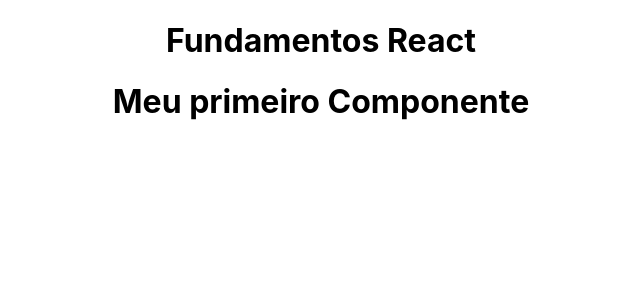
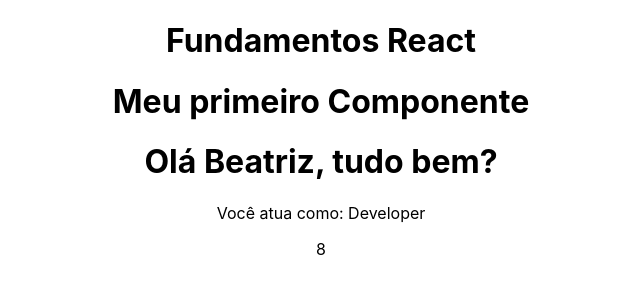
Before and after one commit to BiSousa/react_course, a React (Create React App) app in the folder 2_FUNDAMENTOS/fundamentos/: page / in a window 1280 px wide. Shown: the top 300 px of the page, without its empty margins (319-959 px from the left). Built offline with nearby package versions, Linux system fonts and the light colour scheme.

Commit message:
feat: add TemplateExpressions component to display user information

```diff
--- a/2_FUNDAMENTOS/fundamentos/src/App.js
+++ b/2_FUNDAMENTOS/fundamentos/src/App.js
@@ -1,5 +1,6 @@
 // components
 import FirstComponent from "./components/FirstComponent";
+import TemplateExpressions from "./components/TemplateExpressions";
 
 // styles/css
 import "./App.css";
@@ -9,6 +10,7 @@
     <div className="App">
       <h1>Fundamentos React</h1>
       <FirstComponent />
+      <TemplateExpressions />
     </div>
   );
 }
--- /dev/null
+++ b/2_FUNDAMENTOS/fundamentos/src/components/TemplateExpressions.js
@@ -0,0 +1,18 @@
+const TemplateExpressions = () => {
+  const name = "Beatriz";
+  const data = {
+    age: 20,
+    job: "Developer",
+  };
+
+  return (
+    <div>
+      <h1>Olá {name}, tudo bem?</h1>
+      <p>Você atua como: {data.job}</p>
+      <p>{4 + 4}</p>
+      <p>{console.log("JSX React")}</p>
+    </div>
+  );
+};
+
+export default TemplateExpressions;
```
